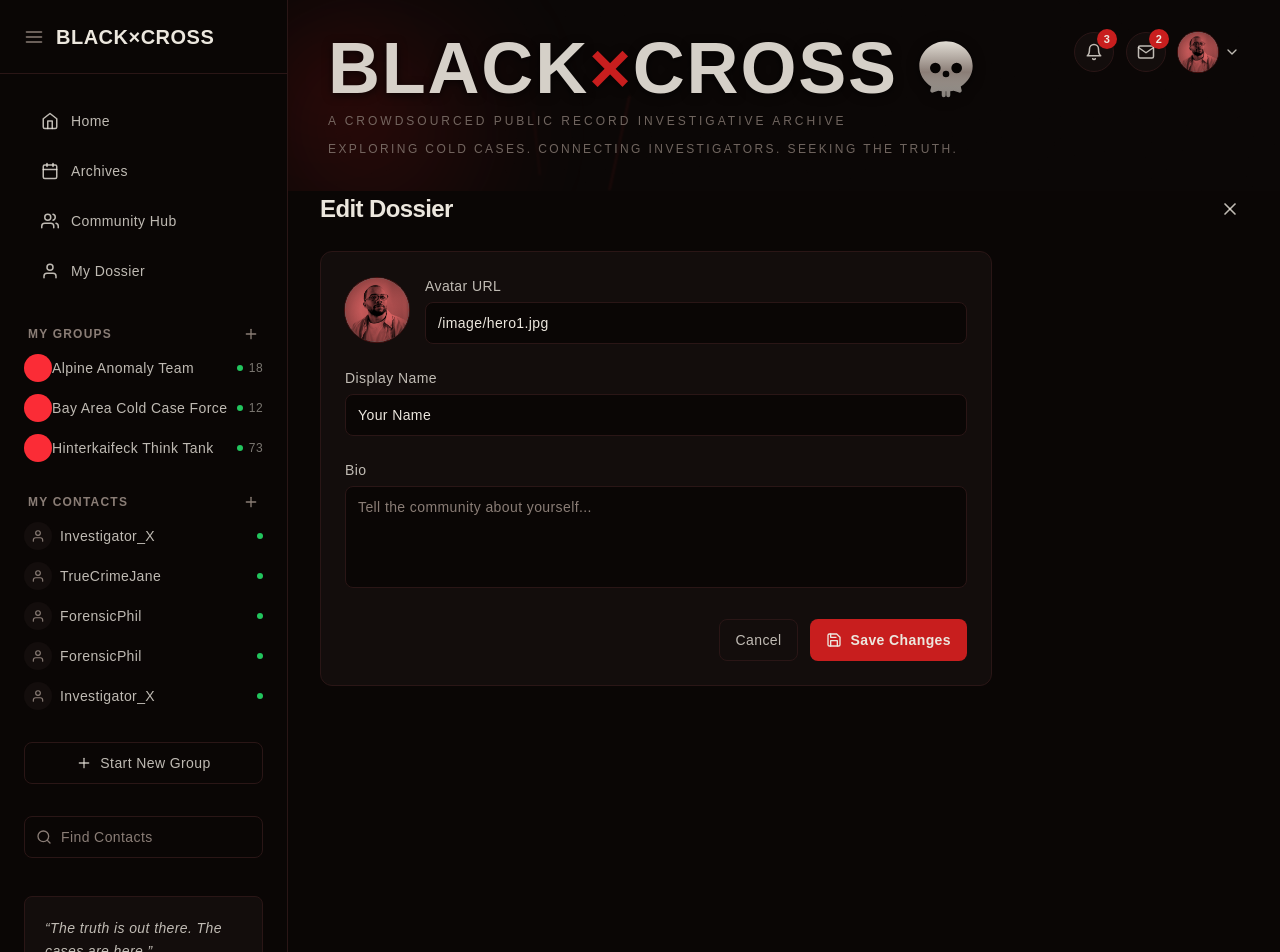
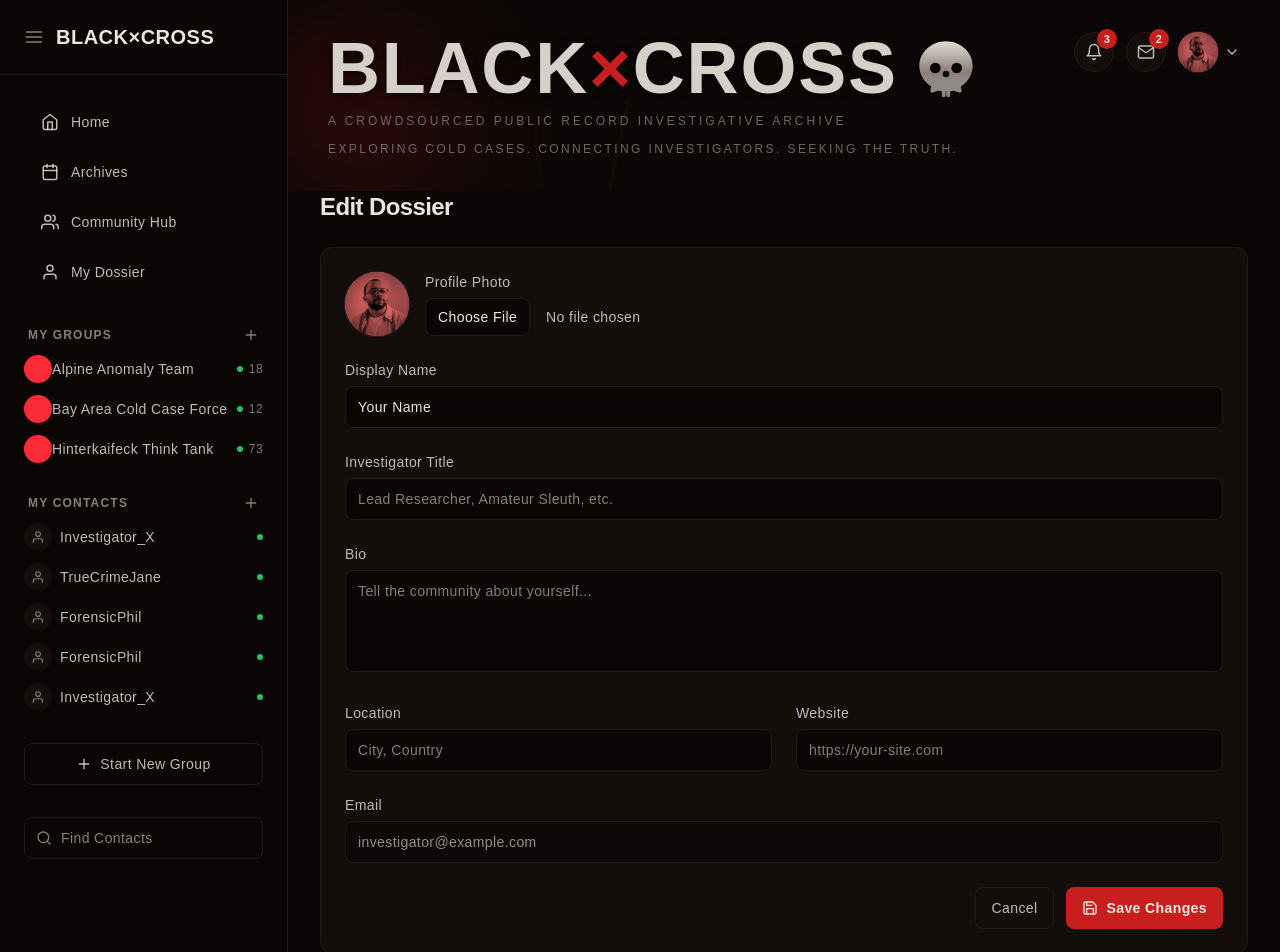
Before and after one commit to shahinsamiur/blackXcross, a Next.js app: page /dossier/edit in a window 1280 px wide. Shown: the top 952 px of the page. Built offline with nearby package versions, Linux system fonts and the light colour scheme.

Commit message:
feat: replace avatar URL input with file upload and live preview

```diff
--- a/src/app/(app)/dossier/edit/page.tsx
+++ b/src/app/(app)/dossier/edit/page.tsx
@@ -1,30 +1,54 @@
 "use client";
 
-import { useState } from "react";
+import { useEffect, useState } from "react";
 import { useRouter } from "next/navigation";
 import * as yup from "yup";
-import { FiSave, FiX } from "react-icons/fi";
+import { FiSave, FiAlertTriangle } from "react-icons/fi";
 import { Button } from "../../../../utils/Button";
 import { useFormErrors } from "../../../../hooks/useFormErrors";
 import { dossierSchema } from "../../../../validations/dossier.schema";
-import ProfileAvatar from "../../../../components/blackxcross/ProfileAvatar";
 
 const initialValues = {
   displayName: "Your Name",
   bio: "",
-  avatarUrl: "/image/hero1.jpg",
+  title: "",
+  location: "",
+  website: "",
 };
+
+const DEFAULT_AVATAR = "/image/hero1.jpg";
+const accountEmail = "investigator@example.com";
 
 export default function DossierEditPage() {
   const router = useRouter();
   const [values, setValues] = useState(initialValues);
+  const [avatarFile, setAvatarFile] = useState<File | null>(null);
+  const [avatarPreview, setAvatarPreview] = useState(DEFAULT_AVATAR);
   const [submitting, setSubmitting] = useState(false);
+  const [confirmingDelete, setConfirmingDelete] = useState(false);
   const { errors, setMultipleErrors, clearError, clearAllErrors } =
     useFormErrors();
+
+  useEffect(() => {
+    return () => {
+      if (avatarPreview.startsWith("blob:")) {
+        URL.revokeObjectURL(avatarPreview);
+      }
+    };
+  }, [avatarPreview]);
 
   const handleChange = (field: keyof typeof values, value: string) => {
     setValues((prev) => ({ ...prev, [field]: value }));
     clearError(field);
+  };
+
+  const handleAvatarChange = (e: React.ChangeEvent<HTMLInputElement>) => {
+    const file = e.target.files?.[0] ?? null;
+    setAvatarFile(file);
+    clearError("avatarFile");
+    if (file) {
+      setAvatarPreview(URL.createObjectURL(file));
+    }
   };
 
   const handleSubmit = async (e: React.FormEvent) => {
@@ -32,8 +56,12 @@ export default function DossierEditPage() {
     setSubmitting(true);
 
     try {
-      await dossierSchema.validate(values, { abortEarly: false });
+      await dossierSchema.validate(
+        { ...values, avatarFile },
+        { abortEarly: false },
+      );
       clearAllErrors();
+
       router.push("/dossier");
     } catch (err) {
       if (err instanceof yup.ValidationError) {
@@ -48,45 +76,55 @@ export default function DossierEditPage() {
     }
   };
 
+  const handleDeleteAccount = () => {
+    router.push("/auth/login");
+  };
+
   return (
     <div className="flex w-full flex-col gap-6 px-4 pb-8 sm:px-6 lg:px-8">
       <div className="flex items-center justify-between">
         <h1 className="text-xl font-semibold text-foreground sm:text-2xl">
           Edit Dossier
         </h1>
-        <button
-          type="button"
-          onClick={() => router.push("/dossier")}
-          aria-label="Cancel"
-          className="flex h-9 w-9 items-center justify-center rounded-full text-foreground/80 hover:bg-card hover:text-primary"
-        >
-          <FiX size={20} />
-        </button>
       </div>
 
       <form
         onSubmit={handleSubmit}
-        className="flex w-full max-w-2xl flex-col gap-6 rounded-xl border border-border bg-card p-5 sm:p-6"
+        className="flex w-full flex-col gap-6 rounded-xl border border-border bg-card p-5 sm:p-6"
       >
         <div className="flex items-center gap-4">
-          <ProfileAvatar src={values.avatarUrl} alt="Preview" size={64} />
+          <span className="relative block h-16 w-16 shrink-0 overflow-hidden rounded-full ring-1 ring-primary/30">
+            {/* eslint-disable-next-line @next/next/no-img-element */}
+            <img
+              src={avatarPreview}
+              alt="Avatar preview"
+              className="h-full w-full object-cover grayscale contrast-125"
+            />
+            <span
+              aria-hidden
+              className="absolute inset-0 bg-primary mix-blend-multiply opacity-70"
+            />
+            <span
+              aria-hidden
+              className="absolute inset-0 bg-[radial-gradient(circle,transparent_35%,var(--background)_115%)] opacity-70"
+            />
+          </span>
           <div className="flex-1">
             <label
-              htmlFor="avatarUrl"
+              htmlFor="avatarFile"
               className="mb-1.5 block text-sm font-medium text-foreground/80"
             >
-              Avatar URL
+              Profile Photo
             </label>
             <input
-              id="avatarUrl"
-              type="text"
-              value={values.avatarUrl}
-              onChange={(e) => handleChange("avatarUrl", e.target.value)}
-              className="w-full rounded-lg border border-border bg-background px-3 py-2.5 text-sm text-foreground placeholder:text-muted focus:border-primary/50 focus:outline-none"
-              placeholder="/image/your-photo.jpg"
+              id="avatarFile"
+              type="file"
+              accept="image/png, image/jpeg, image/webp"
+              onChange={handleAvatarChange}
+              className="block w-full text-sm text-foreground/80 file:mr-4 file:rounded-lg file:border file:border-border file:bg-background file:px-3 file:py-2 file:text-sm file:font-medium file:text-foreground hover:file:border-primary/50"
             />
-            {errors.avatarUrl && (
-              <p className="mt-1 text-xs text-primary">{errors.avatarUrl}</p>
+            {errors.avatarFile && (
+              <p className="mt-1 text-xs text-primary">{errors.avatarFile}</p>
             )}
           </div>
         </div>
@@ -112,6 +150,26 @@ export default function DossierEditPage() {
 
         <div>
           <label
+            htmlFor="title"
+            className="mb-1.5 block text-sm font-medium text-foreground/80"
+          >
+            Investigator Title
+          </label>
+          <input
+            id="title"
+            type="text"
+            value={values.title}
+            onChange={(e) => handleChange("title", e.target.value)}
+            className="w-full rounded-lg border border-border bg-background px-3 py-2.5 text-sm text-foreground placeholder:text-muted focus:border-primary/50 focus:outline-none"
+            placeholder="Lead Researcher, Amateur Sleuth, etc."
+          />
+          {errors.title && (
+            <p className="mt-1 text-xs text-primary">{errors.title}</p>
+          )}
+        </div>
+
+        <div>
+          <label
             htmlFor="bio"
             className="mb-1.5 block text-sm font-medium text-foreground/80"
           >
@@ -128,6 +186,61 @@ export default function DossierEditPage() {
           {errors.bio && (
             <p className="mt-1 text-xs text-primary">{errors.bio}</p>
           )}
+        </div>
+
+        <div className="grid grid-cols-1 gap-6 sm:grid-cols-2">
+          <div>
+            <label
+              htmlFor="location"
+              className="mb-1.5 block text-sm font-medium text-foreground/80"
+            >
+              Location
+            </label>
+            <input
+              id="location"
+              type="text"
+              value={values.location}
+              onChange={(e) => handleChange("location", e.target.value)}
+              className="w-full rounded-lg border border-border bg-background px-3 py-2.5 text-sm text-foreground placeholder:text-muted focus:border-primary/50 focus:outline-none"
+              placeholder="City, Country"
+            />
+            {errors.location && (
+              <p className="mt-1 text-xs text-primary">{errors.location}</p>
+            )}
+          </div>
+
+          <div>
+            <label
+              htmlFor="website"
+              className="mb-1.5 block text-sm font-medium text-foreground/80"
+            >
+              Website
+            </label>
+            <input
+              id="website"
+              type="text"
+              value={values.website}
+              onChange={(e) => handleChange("website", e.target.value)}
+              className="w-full rounded-lg border border-border bg-background px-3 py-2.5 text-sm text-foreground placeholder:text-muted focus:border-primary/50 focus:outline-none"
+              placeholder="https://your-site.com"
+            />
+            {errors.website && (
+              <p className="mt-1 text-xs text-primary">{errors.website}</p>
+            )}
+          </div>
+        </div>
+
+        <div>
+          <label className="mb-1.5 block text-sm font-medium text-foreground/80">
+            Email
+          </label>
+          <input
+            type="text"
+            value={accountEmail}
+            disabled
+            readOnly
+            className="w-full cursor-not-allowed rounded-lg border border-border bg-background/50 px-3 py-2.5 text-sm text-foreground/60"
+          />
         </div>
 
         <div className="flex justify-end gap-3">
@@ -148,6 +261,45 @@ export default function DossierEditPage() {
           </Button>
         </div>
       </form>
+
+      <div className="flex w-full flex-col gap-4 rounded-xl border border-primary/40 bg-card p-5 sm:p-6">
+        <div className="flex items-center gap-2 text-primary">
+          <FiAlertTriangle size={18} />
+          <h2 className="text-base font-semibold">Danger Zone</h2>
+        </div>
+        <p className="text-sm text-foreground/70">
+          Deleting your account permanently removes your dossier, submitted
+          cases, and community activity. This action cannot be undone.
+        </p>
+
+        {!confirmingDelete ? (
+          <Button
+            type="button"
+            onClick={() => setConfirmingDelete(true)}
+            className="w-fit rounded-lg border border-primary px-4 py-2.5 text-sm font-medium text-primary hover:bg-primary hover:text-foreground"
+          >
+            Delete Account
+          </Button>
+        ) : (
+          <div className="flex flex-wrap items-center gap-3">
+            <p className="text-sm font-medium text-foreground">Are you sure?</p>
+            <Button
+              type="button"
+              onClick={handleDeleteAccount}
+              className="rounded-lg bg-primary px-4 py-2.5 text-sm font-semibold text-foreground hover:opacity-90"
+            >
+              Yes, delete my account
+            </Button>
+            <Button
+              type="button"
+              onClick={() => setConfirmingDelete(false)}
+              className="rounded-lg border border-border px-4 py-2.5 text-sm font-medium text-foreground/80 hover:border-primary/40 hover:text-primary"
+            >
+              Cancel
+            </Button>
+          </div>
+        )}
+      </div>
     </div>
   );
 }
--- a/src/validations/dossier.schema.ts
+++ b/src/validations/dossier.schema.ts
@@ -1,4 +1,7 @@
 import * as yup from "yup";
+
+const MAX_FILE_SIZE = 5 * 1024 * 1024; // 5MB
+const SUPPORTED_FORMATS = ["image/jpeg", "image/png", "image/webp"];
 
 export const dossierSchema = yup.object({
   displayName: yup
@@ -10,9 +13,28 @@ export const dossierSchema = yup.object({
 
   bio: yup.string().trim().max(280, "Bio must be under 280 characters"),
 
-  avatarUrl: yup
+  avatarFile: yup
+    .mixed<File>()
+    .nullable()
+    .test(
+      "fileSize",
+      "Image must be under 5MB",
+      (file) => !file || file.size <= MAX_FILE_SIZE,
+    )
+    .test(
+      "fileType",
+      "Only JPG, PNG, or WEBP images are allowed",
+      (file) => !file || SUPPORTED_FORMATS.includes(file.type),
+    ),
+
+  title: yup.string().trim().max(50, "Title must be under 50 characters"),
+
+  location: yup.string().trim().max(80, "Location must be under 80 characters"),
+
+  website: yup
     .string()
     .trim()
-    .url("Please enter a valid image URL")
-    .required("Avatar URL is required"),
+    .transform((value) => (value === "" ? undefined : value))
+    .url("Please enter a valid URL")
+    .max(200, "Website URL must be under 200 characters"),
 });
```
